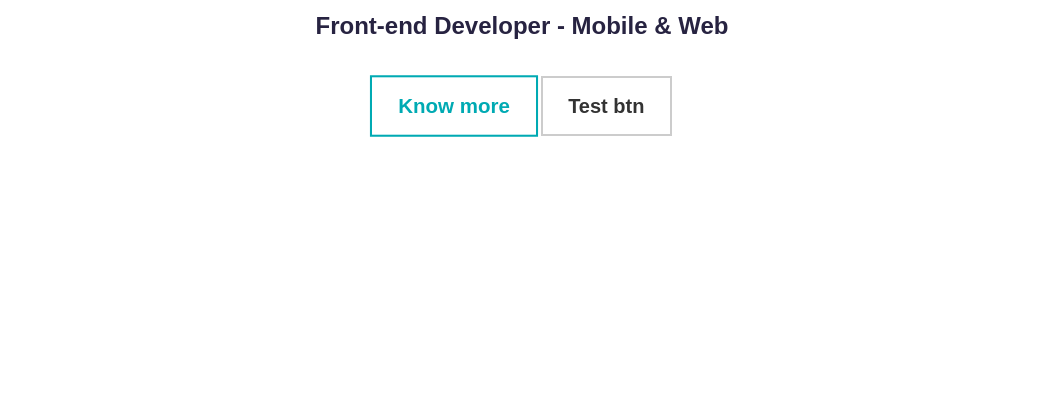
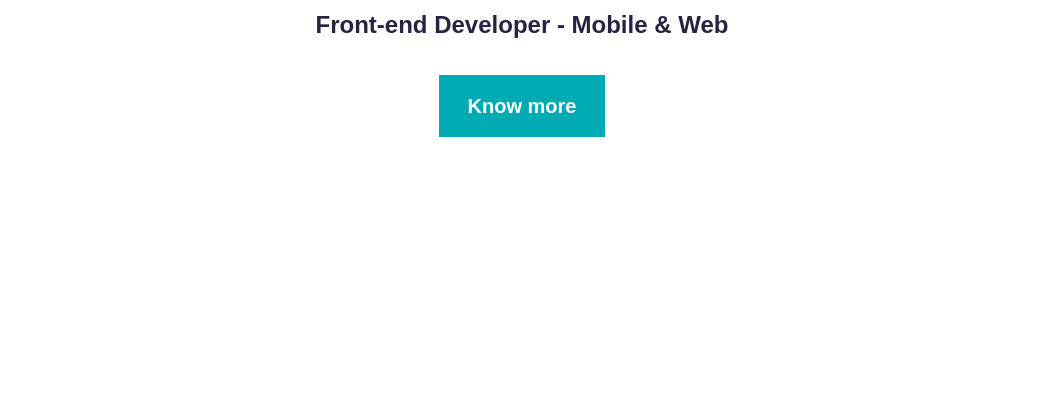
Before and after one commit to edwardnguyen225/edwardnguyen225.github.io, a website: page index.html in a window 1280 px wide. In both pictures the pointer is over the link "Know more". Shown: the part 390-799 px from the top of the page, without its empty margins (118-1161 px from the left). Drawn offline with nearby package versions, Linux system fonts and the light colour scheme; files that its build step writes are made by us from their sources.

Commit message:
Fix btn; Add hover, focus effect

```diff
--- a/index.html
+++ b/index.html
@@ -17,8 +17,7 @@
             <h1 class="hero__title">Hi, my name is <span>Nhan Nguyen</span></h1>
             <h2 class="hero__subtitle">Front-end Developer - Mobile & Web</h2>
             <div class="hero__btn">
-                <a class="btn btn-primary" href="#about">Know more</a>
-                <a class="btn" href="#footer">Test btn</a>
+                <a class="btn btn-primary btn-transparent" href="#about">Know more</a>
             </div>
         </section>
         <!-- End section -->
--- a/src/scss/_btn.scss
+++ b/src/scss/_btn.scss
@@ -5,34 +5,55 @@
   position: relative;
   padding: 0.8rem 1.6rem;
 
-  border: 2px solid transparent;
+  border: 3px solid transparent;
 
   text-decoration: none;
   text-align: center;
   color: #5e5e5e;
   font-size: 1.125rem;
+  font-weight: 700;
 
   cursor: pointer;
   color: #333;
   background-color: #fff;
   border-color: #ccc;
-
-  transition: transform 0.3s ease;
-
-  &:hover {
-      transform: scale(1.025);
-  }
+  transition: all 0.25s ease-in-out;
 
   &-primary {
     color: $bondiBlue;
     border-color: $bondiBlue;
+
+    &:hover,
+    &:focus {
+      background-color: $bondiBlue;
+      color: white;
+    }
+  }
+
+  &-white {
+    color: $kindaGrey;
+    border-color: $kindaGrey;
+
+    &:hover,
+    &:focus {
+      background-color: white;
+      color: $bondiBlue;
+    }
   }
 
   &-noborder {
-      border: none;
+    border: none;
+
+    &:hover,
+    &:focus {
+      background-color: transparent;
+      color: $bondiBlue;
+
+      transform: translateX(0.5rem);
+    }
   }
 
   &-transparent {
-      background: transparent;
+    background: transparent;
   }
 }
```
